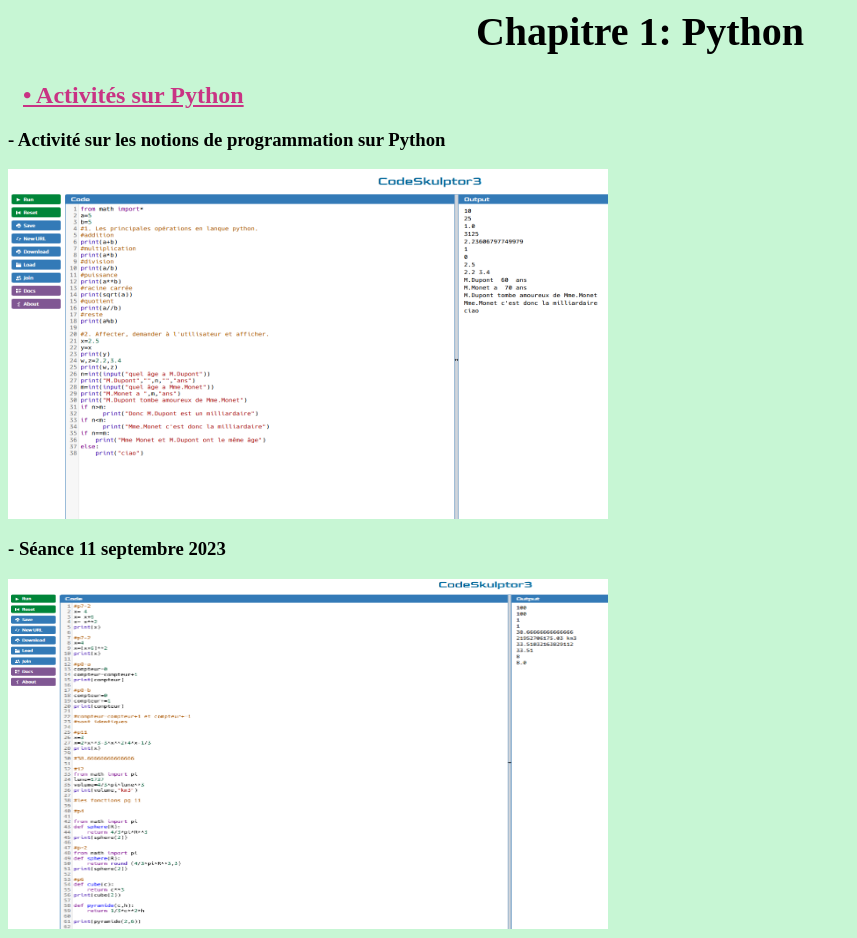
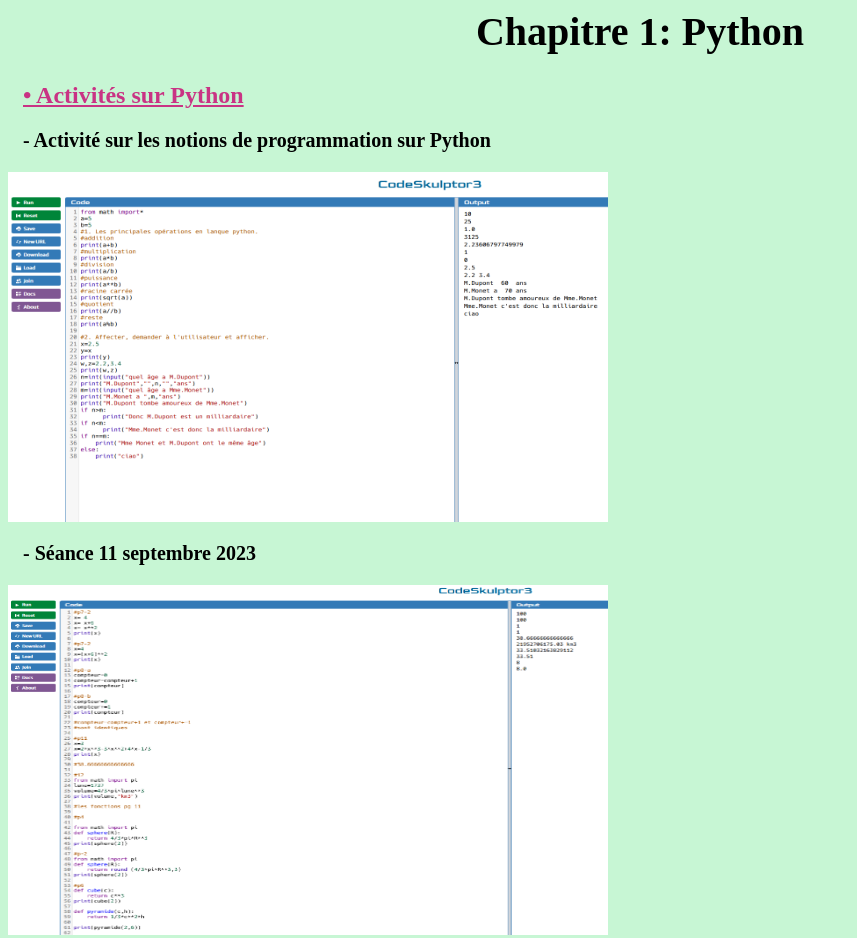
Before and after one commit to cataospina/cataospina.github.io, a plain HTML site: page python.html in a window 1280 px wide. Shown: the top 938 px of the page, without its empty margins (0-857 px from the left). Drawn offline with Linux system fonts and the light colour scheme.

Commit message:
Update python.css

```diff
--- a/python.css
+++ b/python.css
@@ -20,7 +20,11 @@ padding-left: 15px;
 text-decoration: underline;
 }
 
-
+h3{
+font-size:125%;
+color:#000000;
+padding-left: 15px;
+}
 
 p{
 color: #000000
```
